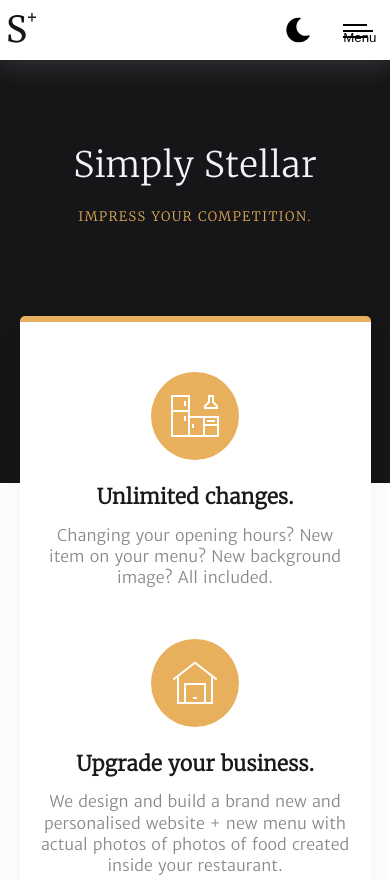
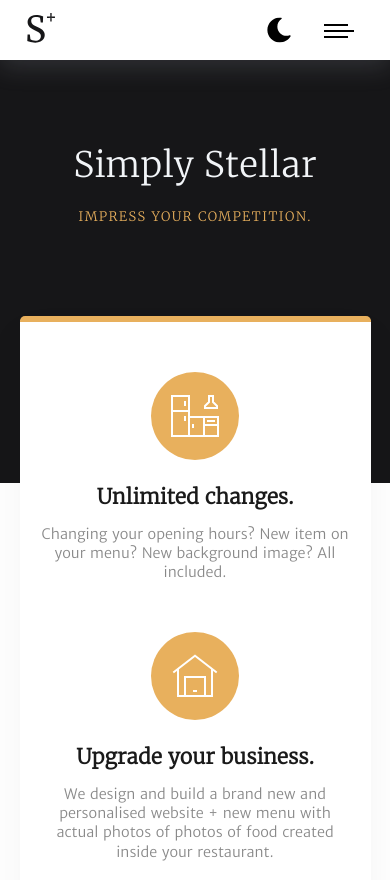
Before and after one commit to spadki13/simply-stellar, an Eleventy site: page src/index.html in a window 390 px wide. Shown: the top 880 px of the page. Built offline with nearby package versions, Linux system fonts and the light colour scheme; Eleventy itself is replaced by a stand-in of ours; files that its build step writes are made by us from their sources; files whose address does not match are found by name; a web font is replaced by a local one.

Commit message:
Fix issue with menu bar not hiding text

```diff
--- a/src/_includes/header.html
+++ b/src/_includes/header.html
@@ -22,7 +22,6 @@
 
         <!--Mobile Nav toggle-->
         <button class="hamburger-menu" aria-expanded="false" aria-controls="navbar-menu">
-            <span class="visually-hidden">Menu</span>
             <span aria-hidden="true"></span>
         </button>
 
--- a/src/css/critical.css
+++ b/src/css/critical.css
@@ -341,6 +341,6 @@
   }
   body.dark-mode #services h2 {
     color: #fff;
-    font-weight: bold;
+    font-weight: 300;
   }
 }
--- a/src/css/root.css
+++ b/src/css/root.css
@@ -107,7 +107,7 @@
   p,
   li,
   a {
-    font-size: 1rem;
+    font-size: .9rem;
     line-height: 1.4em;
     margin: 0;
   }
@@ -188,6 +188,8 @@
     position: fixed;
     top: 0;
     left: 0;
+    padding-left: 5%;
+    padding-right: 5%;
     width: 100%;
     z-index: 10000;
     height: auto;
```
